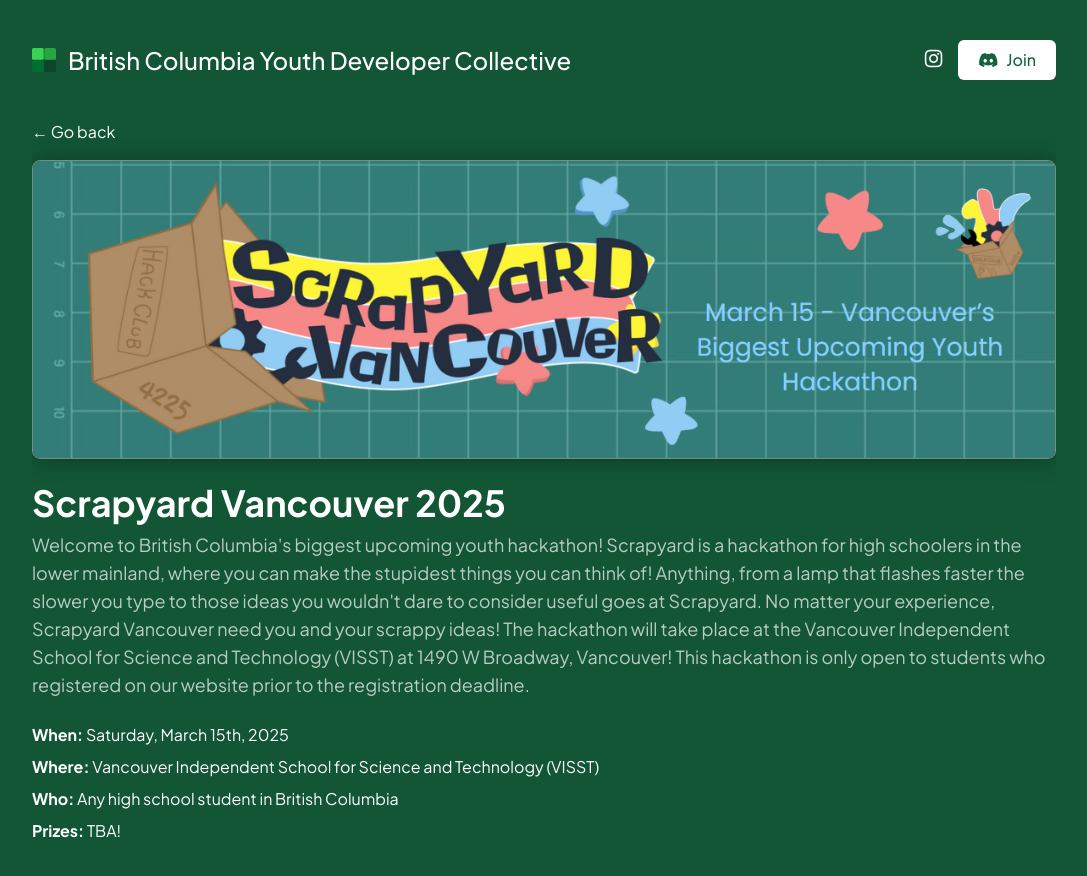
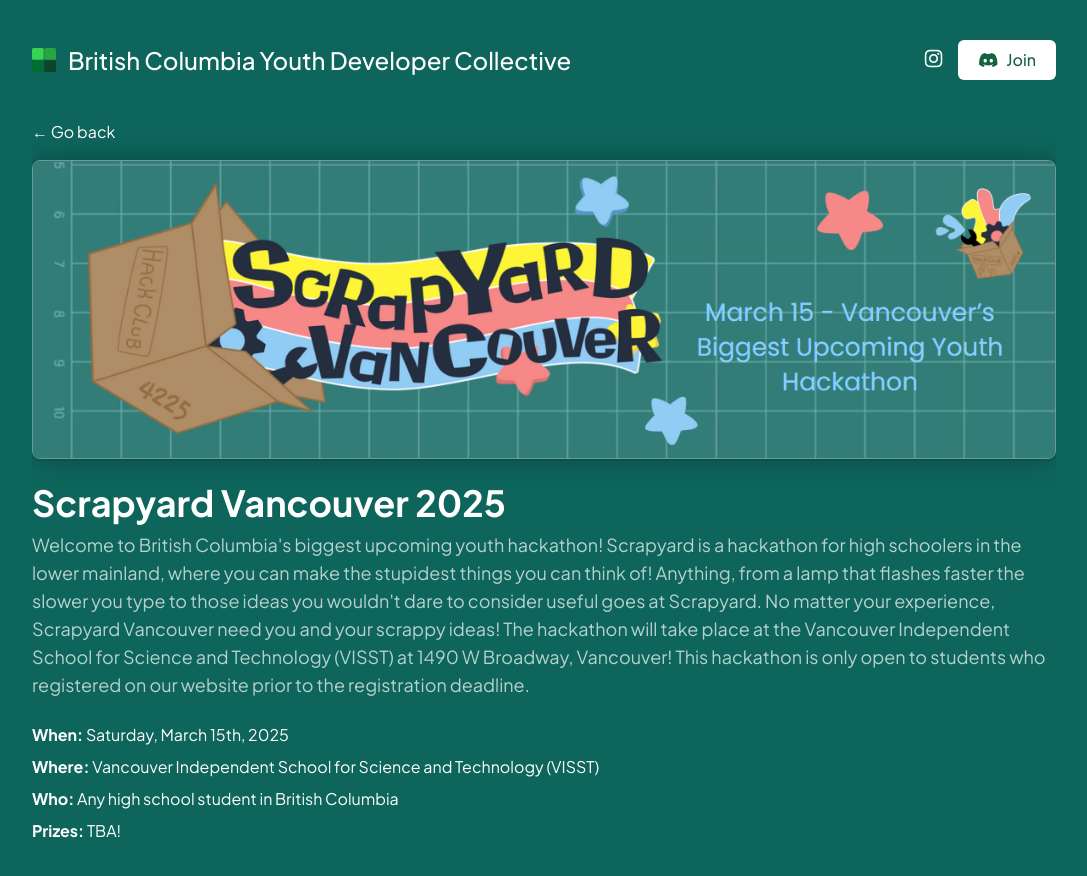
Before and after one commit to bcydc/website, a Next.js app: page /program/scrapyard in a window 1280 px wide. Shown: the top 876 px of the page, without its empty margins (96-1183 px from the left). Built offline with nearby package versions, Linux system fonts and the light colour scheme.

Commit message:
feat: add colour to scrapyard bg

```diff
--- a/src/app/program/scrapyard/page.tsx
+++ b/src/app/program/scrapyard/page.tsx
@@ -17,7 +17,7 @@
       }}
       banner="scrapyard.png"
     >
-      <></>
+        <div className="absolute left-0 top-0 -z-10 h-full w-screen overflow-hidden bg-[#0e655c] bg-cover" />
     </Program>
   );
 }
```
